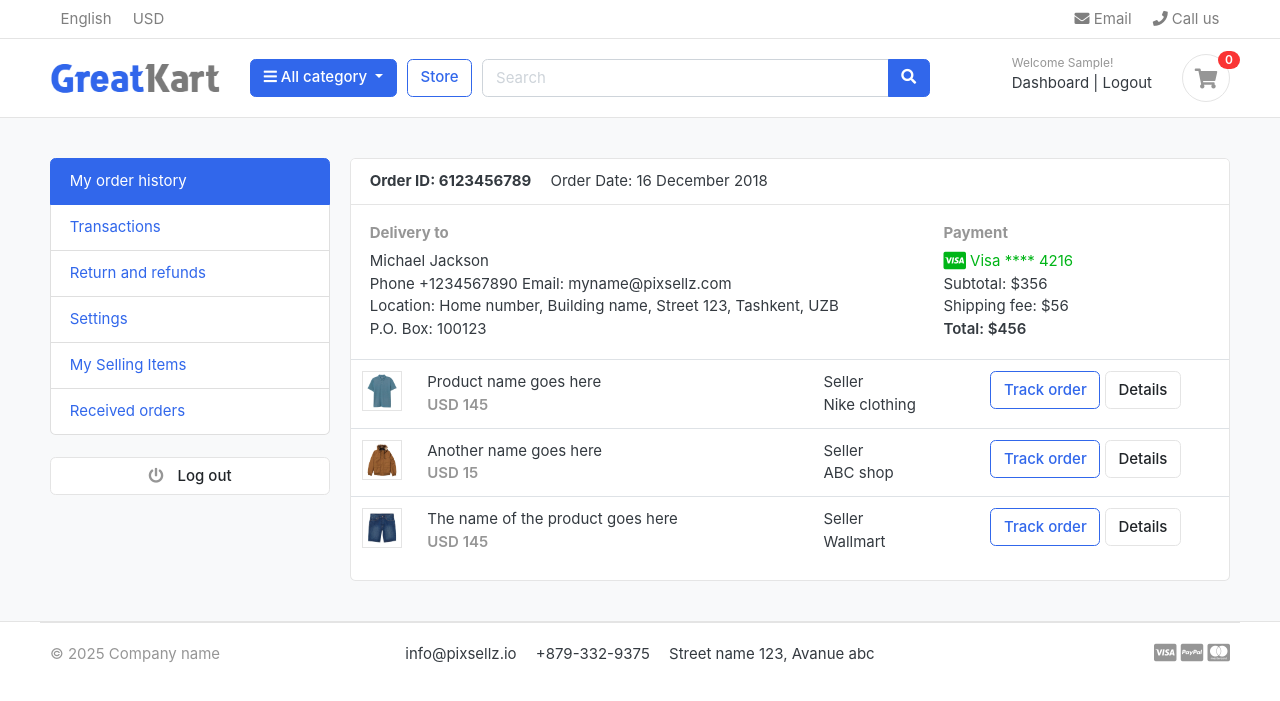
After one commit to Shreya2-22/Django-Advanced-Ecommerce, a Django app: page /accounts/ in a window 1280 px wide. The commit adds this page. Shown: the top 701 px of the page. Run offline with Django 5.2, Linux system fonts and the light colour scheme; the visitor is signed in with stand-in values (Sample User, id 1); data that the repository does not hold is empty; some libraries are stand-ins or nearby versions; some web fonts are replaced.

Commit message:
Add dashboard page

```diff
--- a/accounts/urls.py
+++ b/accounts/urls.py
@@ -6,5 +6,6 @@ urlpatterns = [
     path('login/', views.login, name="login"),
     path('logout/', views.logout, name="logout"),
     path('activate/<uidb64>/<token>/', views.activate, name="activate"),
-
+    path('dashboard/', views.dashboard, name="dashboard"),
+    path('', views.dashboard, name="dashboard"),  # Default to dashboard if no path is provided
 ]
--- a/accounts/views.py
+++ b/accounts/views.py
@@ -63,7 +63,7 @@ def login(request):
         if user is not None:
             auth.login(request, user)
             #messages.success(request, "You are now logged in.")
-            return redirect('home')
+            return redirect('dashboard')
         else:
             messages.error(request, "Invalid login credentials.")
             return redirect('login')
@@ -92,3 +92,8 @@ def activate(request, uidb64, token):
     else:
         messages.error(request, 'Activation link is invalid!')
         return redirect('register')
+
+
+@login_required(login_url='login')
+def dashboard(request):
+    return render(request, 'accounts/dashboard.html')
--- /dev/null
+++ b/templates/accounts/dashboard.html
@@ -0,0 +1,100 @@
+{% extends "base.html" %}
+{% block content %}
+
+    <!-- ========================= SECTION CONTENT ========================= -->
+<section class="section-conten padding-y bg">
+
+{% include 'includes/alerts.html' %}
+<div class="container">
+	<div class="row">
+	<aside class="col-md-3">
+		<!--   SIDEBAR   -->
+		<ul class="list-group">
+			<a class="list-group-item active" href="#"> My order history </a>
+			<a class="list-group-item" href="#"> Transactions </a>
+			<a class="list-group-item" href="#"> Return and refunds </a>
+			<a class="list-group-item" href="#">Settings </a>
+			<a class="list-group-item" href="#"> My Selling Items </a>
+			<a class="list-group-item" href="#"> Received orders </a>
+		</ul>
+		<br>
+		<a class="btn btn-light btn-block" href="{% url 'logout' %}"> <i class="fa fa-power-off"></i> <span class="text">Log out</span> </a>
+		<!--   SIDEBAR .//END   -->
+	</aside>
+	<main class="col-md-9">
+		<article class="card">
+		<header class="card-header">
+			<strong class="d-inline-block mr-3">Order ID: 6123456789</strong>
+			<span>Order Date: 16 December 2018</span>
+		</header>
+		<div class="card-body">
+			<div class="row">
+				<div class="col-md-8">
+					<h6 class="text-muted">Delivery to</h6>
+					<p>Michael Jackson <br>
+					Phone +1234567890 Email: myname@pixsellz.com <br>
+			    	Location: Home number, Building name, Street 123,  Tashkent, UZB <br>
+			    	P.O. Box: 100123
+			 		</p>
+				</div>
+				<div class="col-md-4">
+					<h6 class="text-muted">Payment</h6>
+					<span class="text-success">
+						<i class="fab fa-lg fa-cc-visa"></i>
+					    Visa  **** 4216
+					</span>
+					<p>Subtotal: $356 <br>
+					 Shipping fee:  $56 <br>
+					 <span class="b">Total:  $456 </span>
+					</p>
+				</div>
+			</div> <!-- row.// -->
+		</div> <!-- card-body .// -->
+		<div class="table-responsive">
+		<table class="table table-hover">
+			<tr>
+				<td width="65">
+					<img src="../images/items/1.jpg" class="img-xs border">
+				</td>
+				<td>
+					<p class="title mb-0">Product name goes here </p>
+					<var class="price text-muted">USD 145</var>
+				</td>
+				<td> Seller <br> Nike clothing </td>
+				<td width="250"> <a href="#" class="btn btn-outline-primary">Track order</a> <a href="#" class="btn btn-light"> Details </a> </td>
+			</tr>
+			<tr>
+				<td>
+					<img src="../images/items/2.jpg" class="img-xs border">
+				</td>
+				<td>
+					<p class="title mb-0">Another name goes here </p>
+					<var class="price text-muted">USD 15</var>
+				</td>
+				<td> Seller <br> ABC shop </td>
+				<td> <a href="#" class="btn btn-outline-primary">Track order</a> <a href="#" class="btn btn-light"> Details </a> </td>
+			</tr>
+			<tr>
+				<td>
+					<img src="../images/items/3.jpg" class="img-xs border">
+				</td>
+				<td>
+					<p class="title mb-0">The name of the product  goes here </p>
+					<var class="price text-muted">USD 145</var>
+				</td>
+				<td> Seller <br> Wallmart </td>
+				<td> <a href="#" class="btn btn-outline-primary">Track order</a> <a href="#" class="btn btn-light"> Details </a> </td>
+			</tr>
+		</table>
+		</div> <!-- table-responsive .end// -->
+		</article> <!-- order-group.// -->
+	</main>
+</div> <!-- row.// -->
+</div>
+
+
+</section>
+<!-- ========================= SECTION CONTENT END// ========================= -->
+
+
+{% endblock content %}
--- a/templates/includes/navbar.html
+++ b/templates/includes/navbar.html
@@ -97,7 +97,7 @@
             <div class="widget-header">
               <small class="title text-muted">Welcome {{user.first_name}}!</small>
               <div>
-                <a href="#">Dashboard</a>
+                <a href="{% url 'dashboard' %}">Dashboard</a>
                 <span class="dark-transp"> | </span>
                 <a href="{% url 'logout' %}"> Logout</a>
               </div>
```
